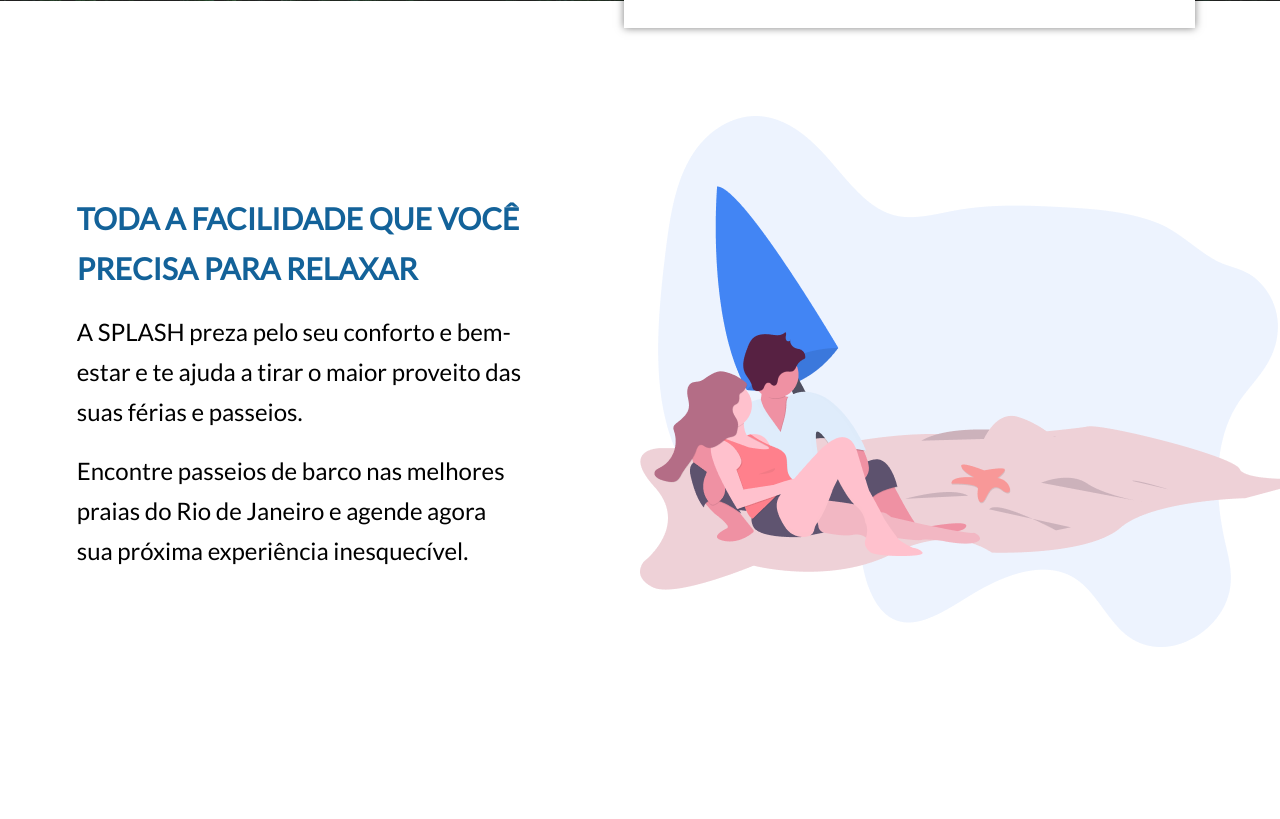
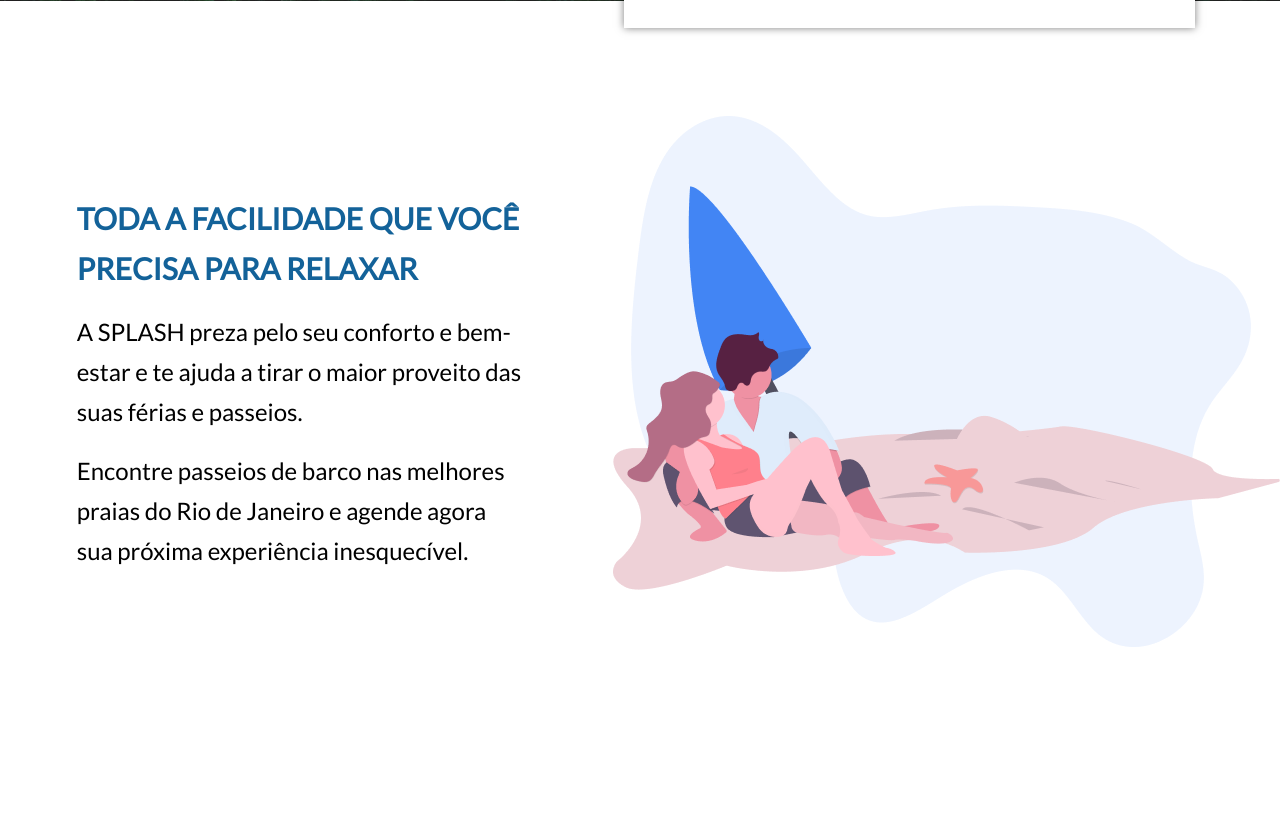
Before and after one commit to splash-co/splash-co.github.io, a PHP site: page / in a window 1280 px wide. Shown: the part 738-1557 px from the top of the page. Run offline with PHP 8.4, Linux system fonts and the light colour scheme; some libraries are stand-ins or nearby versions.

Commit message:
fixed layout width

```diff
--- a/styles/style.css
+++ b/styles/style.css
@@ -507,7 +507,6 @@ body {
 }
 
 .container__description__right--section {
-  width: 50%;
   margin-top: 2%;
 }
 
```
